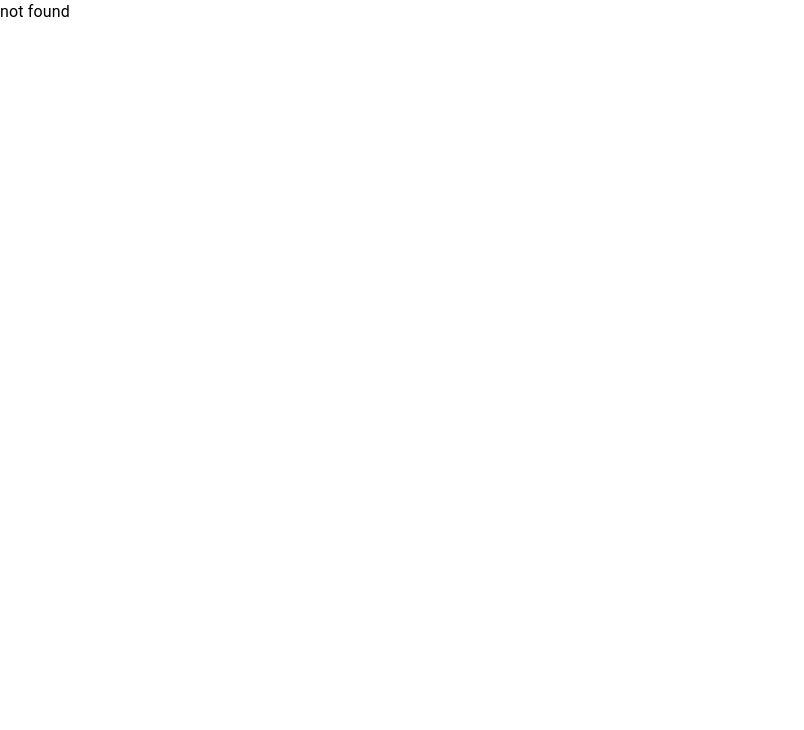
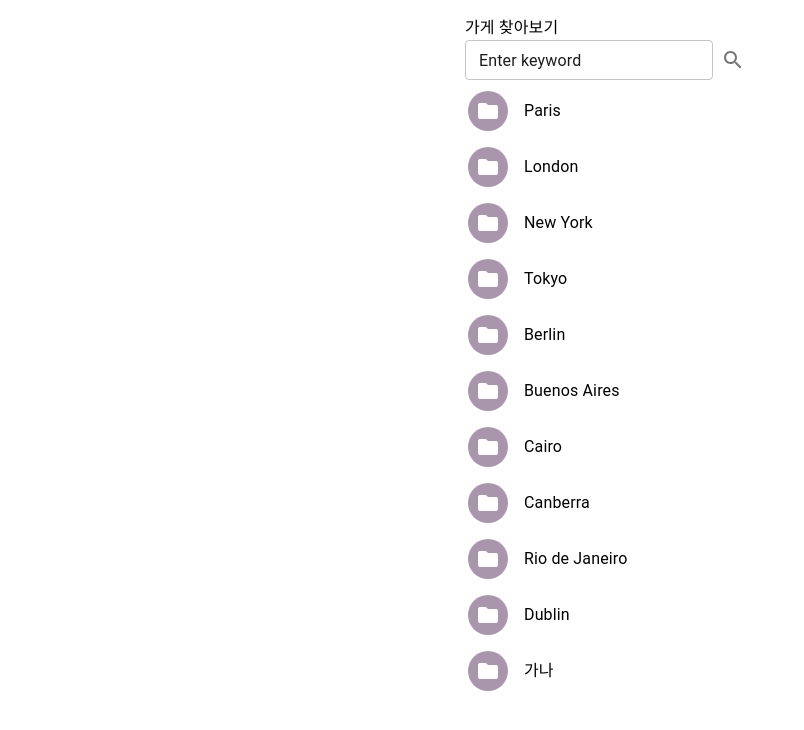
Before and after one commit to aha-point/front, a React (Create React App) app: page /storeuser in a window 1280 px wide. Shown: the top 730 px of the page, without its empty margins (0-804 px from the left). Built offline with nearby package versions, Linux system fonts and the light colour scheme.

Commit message:
storeuser 페이지 추가

```diff
--- /dev/null
+++ b/src/Components/SearchBar.tsx
@@ -0,0 +1,36 @@
+import * as React from 'react';
+import TextField from '@mui/material/TextField';
+import IconButton from '@mui/material/IconButton';
+import SearchIcon from '@mui/icons-material/Search';
+import { FormEvent } from 'react';
+interface SearchBarProps {
+  searchQuery: any;
+  setSearchQuery: any;
+}
+
+const SearchBar: React.FunctionComponent<SearchBarProps> = ({ searchQuery, setSearchQuery }) => {
+  const onInputHandler = (e: FormEvent<HTMLDivElement>) => {
+    const target = e.target as HTMLInputElement;
+    setSearchQuery(target.value);
+  };
+  return (
+    <form>
+      <TextField
+        id="search-bar"
+        className="text"
+        onInput={(e) => {
+          onInputHandler(e);
+        }}
+        label="Enter keyword"
+        variant="outlined"
+        placeholder="Search..."
+        size="small"
+      />
+      <IconButton type="submit" aria-label="search">
+        <SearchIcon />
+      </IconButton>
+    </form>
+  );
+};
+
+export default SearchBar;
--- a/src/pages/StoreUser.tsx
+++ b/src/pages/StoreUser.tsx
@@ -1,9 +1,68 @@
-import * as React from 'react';
+import { useState, FC } from 'react';
+import SearchBar from '../Components/SearchBar';
+import { ListItem, ListItemAvatar, Avatar, ListItemText } from '@mui/material';
+import FolderIcon from '@mui/icons-material/Folder';
+import { Box } from '@mui/system';
 
 interface IStoreUserProps {}
-
-const StoreUser: React.FunctionComponent<IStoreUserProps> = (props) => {
-  return <></>;
+const data = [
+  'Paris',
+  'London',
+  'New York',
+  'Tokyo',
+  'Berlin',
+  'Buenos Aires',
+  'Cairo',
+  'Canberra',
+  'Rio de Janeiro',
+  'Dublin',
+  '가나',
+];
+const filterData = (query: string, data: string[]) => {
+  if (!query) {
+    return data;
+  } else {
+    return data.filter((e: string) => e.toLowerCase().includes(query));
+  }
+};
+const StoreUser: FC<IStoreUserProps> = (props) => {
+  const [searchQuery, setSearchQuery] = useState('');
+  const dataFiltered = filterData(searchQuery, data);
+  return (
+    // <div
+    //   style={{
+    //     display: 'flex',
+    //     alignSelf: 'center',
+    //     justifyContent: 'center',
+    //     flexDirection: 'column',
+    //     padding: 20,
+    //   }}
+    // >
+    <Box
+      width={'350px'}
+      display="flex"
+      flexDirection={'column'}
+      margin={'0 auto'}
+      overflow={'scroll'}
+      pt={2}
+    >
+      <Box>가게 찾아보기</Box>
+      <SearchBar searchQuery={searchQuery} setSearchQuery={setSearchQuery} />
+      <div style={{ padding: 3 }}>
+        {dataFiltered.map((e: string, index: number) => (
+          <ListItem sx={{ px: 0 }}>
+            <ListItemAvatar>
+              <Avatar sx={{ backgroundColor: '#aa96ac' }}>
+                <FolderIcon />
+              </Avatar>
+            </ListItemAvatar>
+            <ListItemText primary={e} />
+          </ListItem>
+        ))}
+      </div>
+      {/* </div> */}
+    </Box>
+  );
 };
 
 export default StoreUser;
```
Also changed, not shown: src/Router.tsx (+6 -1 lines).
